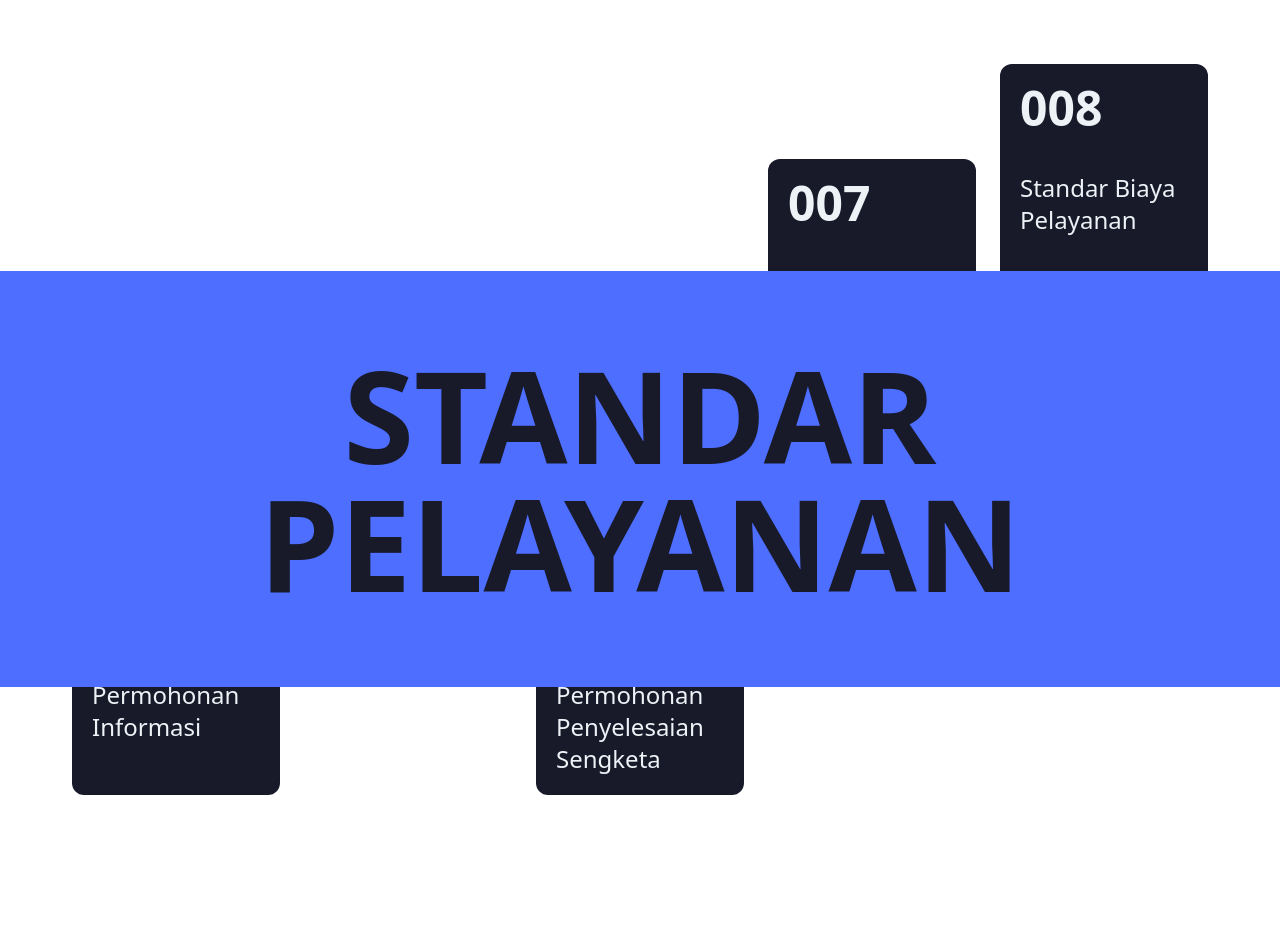
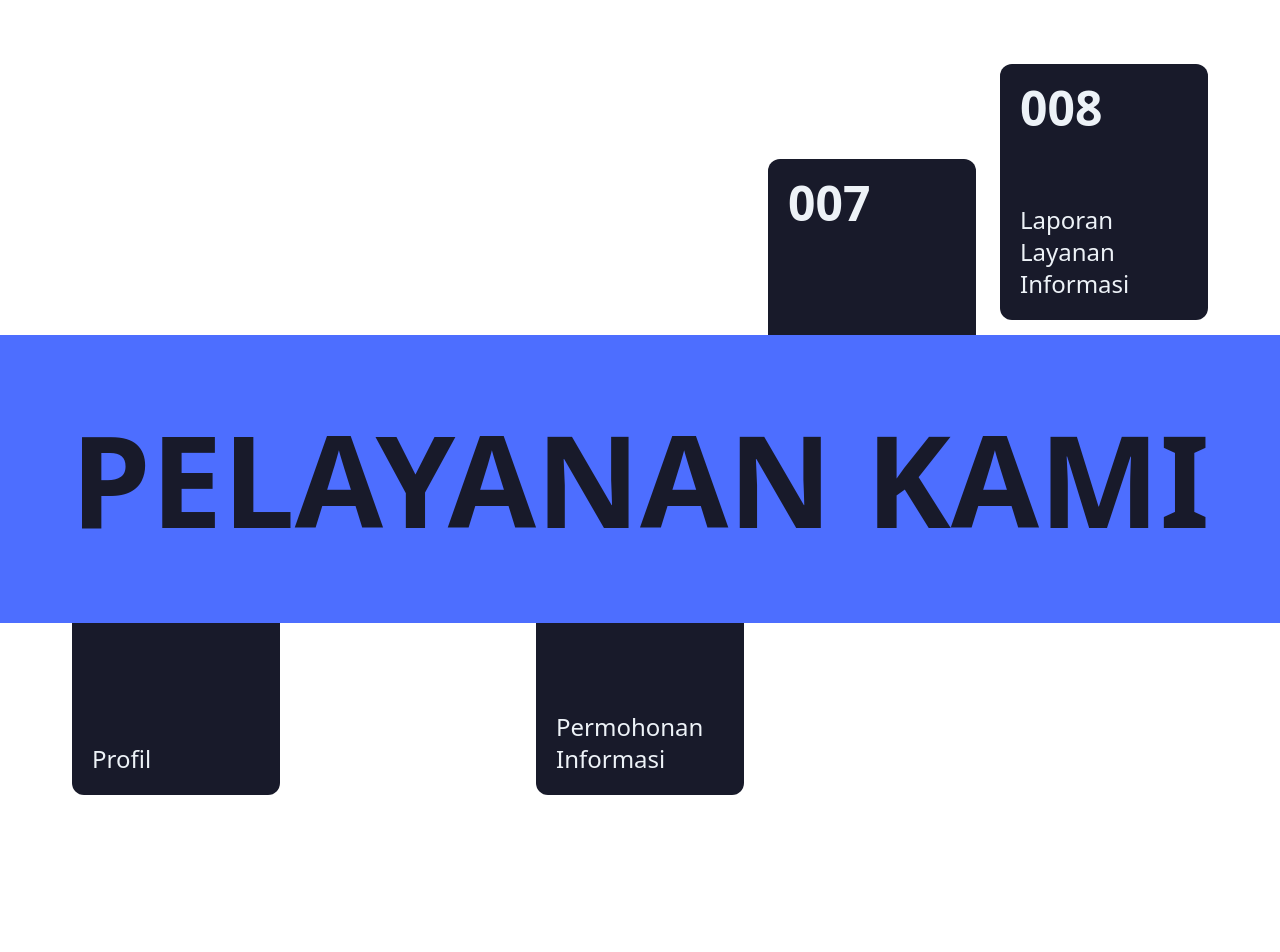
Before and after one commit to RaiA133/ppid-bblm, a CodeIgniter 4 app: the page made by app/Views/Pages/Home.php in a window 1280 px wide. Shown: the part 2393-3345 px from the top of the page. After the commit the page ends 3188 px from the top, so only its background shows below. Run offline with PHP 8.4 and a stand-in for CodeIgniter, Linux system fonts and the light colour scheme; the template is opened without the code that fills it, so the values that code supplies are empty; some libraries are stand-ins or nearby versions.

Commit message:
fix: halaman profile bagian info lainnyaa di card bawah

```diff
--- a/app/Views/Pages/Home.php
+++ b/app/Views/Pages/Home.php
@@ -128,56 +128,68 @@
 
     <div class="flex flex-wrap justify-center gap-6 w-full mb-5" data-scroll>
 
-      <a href="" class="flex justify-center" data-scroll data-scroll-speed="4">
-        <div class="card hover:shadow-2xl hover:pb-10 hover:bg-base-200 bg-neutral hover:text-stone-900 text-neutral-content transition-all w-40 sm:w-52 rounded-xl">
+      <a href="<?= base_url() ?>profil" class="flex justify-center" data-scroll data-scroll-speed="4">
+        <div class="card hover:shadow-2xl hover:pb-3 hover:bg-base-200 bg-neutral hover:text-stone-900 text-neutral-content transition-all w-40 sm:w-52 rounded-xl">
           <div class="p-5">
             <h2 class="card-title text-4xl sm:text-5xl mb-6 sm:mb-10">004</h2>
-            <p class="text-xl sm:text-2xl">Tata Cara Permohonan Informasi</p>
+            <div class="h-32 flex items-end">
+              <p class="text-xl sm:text-2xl">Profil</p>
+            </div>
           </div>
         </div>
       </a>
 
-      <a href="" class="flex justify-center" data-scroll data-scroll-speed="3">
-        <div class="card hover:shadow-2xl hover:pb-20 hover:bg-base-200 bg-neutral hover:text-stone-900 text-neutral-content transition-all w-40 sm:w-52 rounded-xl">
+      <a href="<?= base_url() ?>regulasi" class="flex justify-center" data-scroll data-scroll-speed="3">
+        <div class="card hover:shadow-2xl hover:pb-3 hover:bg-base-200 bg-neutral hover:text-stone-900 text-neutral-content transition-all w-40 sm:w-52 rounded-xl">
           <div class="p-5">
             <h2 class="card-title text-4xl sm:text-5xl mb-6 sm:mb-10">005</h2>
-            <p class="text-xl sm:text-2xl">Mekanisme Keberatan</p>
+            <div class="h-32 flex items-end">
+              <p class="text-xl sm:text-2xl">Regulasi</p>
+            </div>
           </div>
         </div>
       </a>
 
-      <a href="" class="flex justify-center" data-scroll data-scroll-speed="4">
-        <div class="card hover:shadow-2xl hover:pb-4 hover:bg-base-200 bg-neutral hover:text-stone-900 text-neutral-content transition-all w-40 sm:w-52 rounded-xl">
+      <a href="<?= base_url() ?>" class="flex justify-center" data-scroll data-scroll-speed="4">
+        <div class="card hover:shadow-2xl hover:pb-3 hover:bg-base-200 bg-neutral hover:text-stone-900 text-neutral-content transition-all w-40 sm:w-52 rounded-xl">
           <div class="p-5">
             <h2 class="card-title text-4xl sm:text-5xl mb-6 sm:mb-10">006</h2>
-            <p class="text-xl sm:text-2xl">Mekanisme Permohonan Penyelesaian Sengketa</p>
+            <div class="h-32 flex items-end">
+              <p class="text-xl sm:text-2xl">Permohonan Informasi</p>
+            </div>
           </div>
         </div>
       </a>
 
-      <a href="" class="flex justify-center" data-scroll data-scroll-speed="2">
-        <div class="card hover:shadow-2xl hover:pb-20 hover:bg-base-200 bg-neutral hover:text-stone-900 text-neutral-content transition-all w-40 sm:w-52 rounded-xl">
+      <a href="<?= base_url() ?>" class="flex justify-center" data-scroll data-scroll-speed="2">
+        <div class="card hover:shadow-2xl hover:pb-3 hover:bg-base-200 bg-neutral hover:text-stone-900 text-neutral-content transition-all w-40 sm:w-52 rounded-xl">
           <div class="p-5">
             <h2 class="card-title text-4xl sm:text-5xl mb-6 sm:mb-10">007</h2>
-            <p class="text-xl sm:text-2xl">Maklumat Pelayanan</p>
+            <div class="h-32 flex items-end">
+              <p class="text-xl sm:text-2xl">Unit Layanan Publik</p>
+            </div>
           </div>
         </div>
       </a>
 
-      <a href="" class="flex justify-center" data-scroll data-scroll-speed="1.5">
-        <div class="card hover:shadow-2xl hover:pb-20 hover:bg-base-200 bg-neutral hover:text-stone-900 text-neutral-content transition-all w-40 sm:w-52 rounded-xl">
+      <a href="<?= base_url() ?>" class="flex justify-center" data-scroll data-scroll-speed="1.5">
+        <div class="card hover:shadow-2xl hover:pb-3 hover:bg-base-200 bg-neutral hover:text-stone-900 text-neutral-content transition-all w-40 sm:w-52 rounded-xl">
           <div class="p-5">
             <h2 class="card-title text-4xl sm:text-5xl mb-6 sm:mb-10">008</h2>
-            <p class="text-xl sm:text-2xl">Standar Biaya Pelayanan</p>
+            <div class="h-32 flex items-end">
+              <p class="text-xl sm:text-2xl">Laporan Layanan Informasi</p>
+            </div>
           </div>
         </div>
       </a>
 
-      <a href="" class="flex justify-center" data-scroll data-scroll-speed="6">
-        <div class="card hover:shadow-2xl hover:pb-20 hover:bg-base-200 bg-neutral hover:text-stone-900 text-neutral-content transition-all w-40 sm:w-52 rounded-xl">
+      <a href="<?= base_url() ?>" class="flex justify-center" data-scroll data-scroll-speed="6">
+        <div class="card hover:shadow-2xl hover:pb-3 hover:bg-base-200 bg-neutral hover:text-stone-900 text-neutral-content transition-all w-40 sm:w-52 rounded-xl">
           <div class="p-5">
             <h2 class="card-title text-4xl sm:text-5xl mb-6 sm:mb-10">009</h2>
-            <p class="text-xl sm:text-2xl">Waktu Pelayanan</p>
+            <div class="h-32 flex items-end">
+              <p class="text-xl sm:text-2xl">Hubungi Kami</p>
+            </div>
           </div>
         </div>
       </a>
@@ -188,7 +200,7 @@
 
   <!-- Judul Informasi lainnya -->
   <section class="absoulte z-40 w-full bg-primary py-20">
-    <div class="text-6xl md:text-9xl text-center font-bold">STANDAR PELAYANAN</div>
+    <div class="text-6xl md:text-9xl text-center font-bold">PELAYANAN KAMI</div>
   </section>
 
 </div>
--- a/public/src/output.css
+++ b/public/src/output.css
@@ -3069,6 +3069,10 @@
   height: 100vh;
 }
 
+.h-32 {
+  height: 8rem;
+}
+
 .max-h-full {
   max-height: 100%;
 }
@@ -3278,6 +3282,11 @@
   border-color: var(--fallback-wa,oklch(var(--wa)/var(--tw-border-opacity)));
 }
 
+.border-white {
+  --tw-border-opacity: 1;
+  border-color: rgb(255 255 255 / var(--tw-border-opacity));
+}
+
 .bg-base-100 {
   --tw-bg-opacity: 1;
   background-color: var(--fallback-b1,oklch(var(--b1)/var(--tw-bg-opacity)));
@@ -3414,6 +3423,10 @@
 
 .text-justify {
   text-align: justify;
+}
+
+.text-end {
+  text-align: end;
 }
 
 .text-2xl {
@@ -3602,6 +3615,22 @@
   padding-bottom: 1rem;
 }
 
+.hover\:pb-16:hover {
+  padding-bottom: 4rem;
+}
+
+.hover\:pb-5:hover {
+  padding-bottom: 1.25rem;
+}
+
+.hover\:pb-2:hover {
+  padding-bottom: 0.5rem;
+}
+
+.hover\:pb-3:hover {
+  padding-bottom: 0.75rem;
+}
+
 .hover\:text-neutral-content:hover {
   --tw-text-opacity: 1;
   color: var(--fallback-nc,oklch(var(--nc)/var(--tw-text-opacity)));
```
